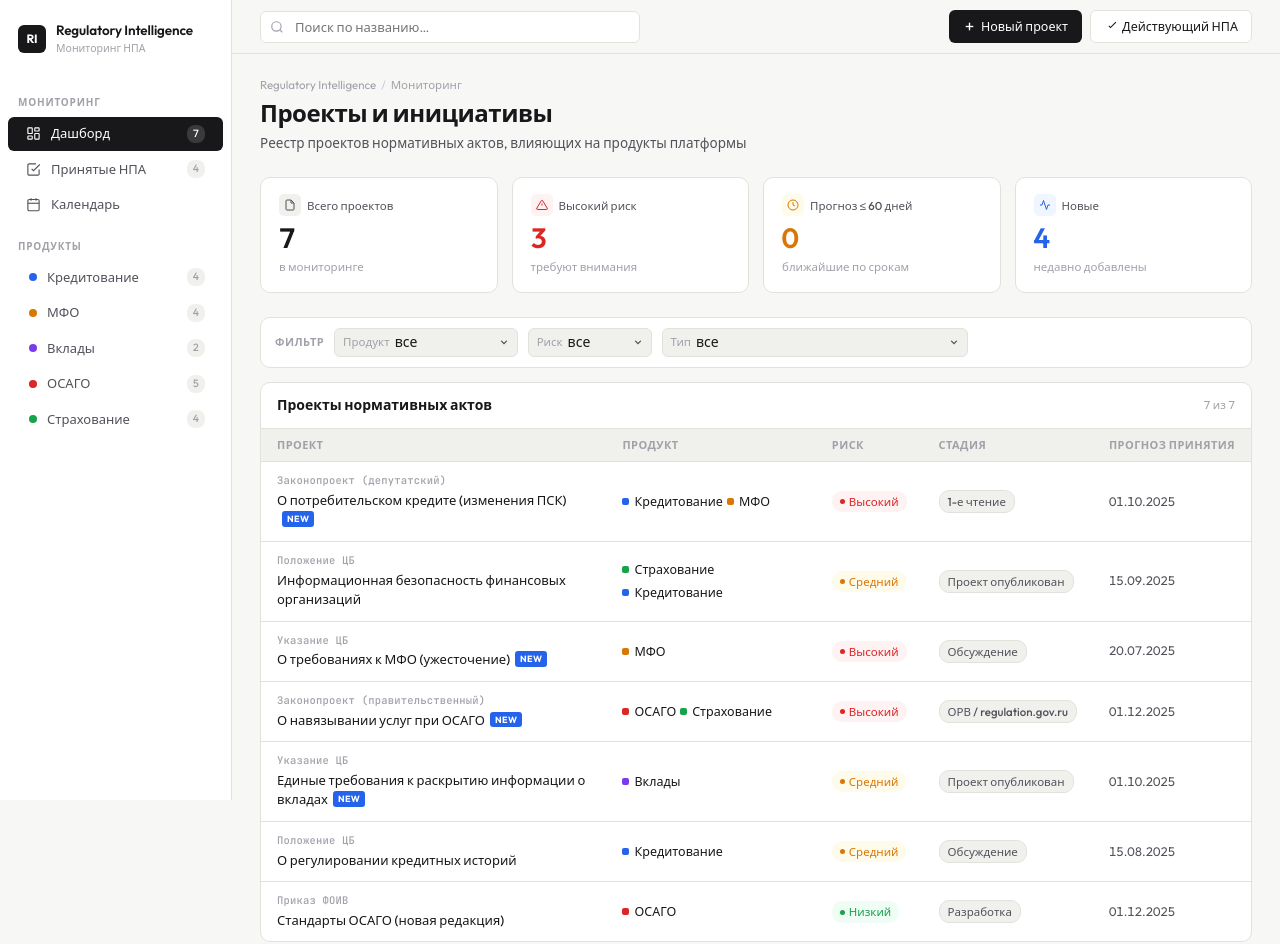
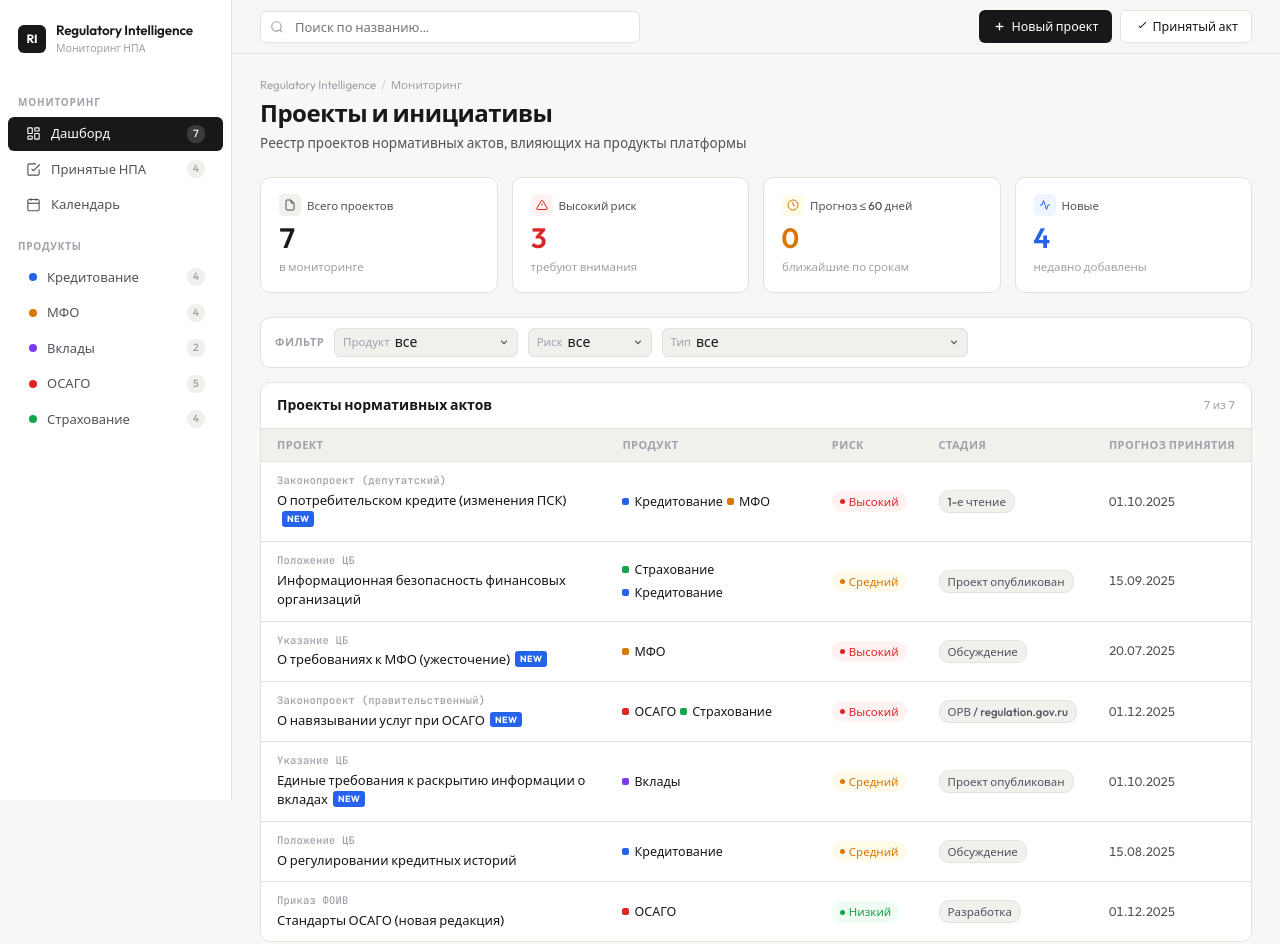
Before and after one commit to Kto-toto/Coder, a plain HTML site: page ri_platform.html in a window 1280 px wide. Shown: the top 944 px of the page. Drawn offline with Linux system fonts and the light colour scheme.

Commit message:
update branch

```diff
--- a/ri_platform.html
+++ b/ri_platform.html
@@ -252,7 +252,7 @@ tbody tr:hover td{background:var(--s2)}
     <div class="srch"><svg viewBox="0 0 24 24" fill="none" stroke="currentColor" stroke-width="2"><circle cx="11" cy="11" r="8"/><line x1="21" y1="21" x2="16.65" y2="16.65"/></svg><input id="gs" placeholder="Поиск по названию…" oninput="gsearch(this.value)"></div>
     <div class="top-r">
       <button class="btn btn-p" onclick="openNew('project')"><svg viewBox="0 0 24 24" fill="none" stroke="currentColor" stroke-width="2.5"><line x1="12" y1="5" x2="12" y2="19"/><line x1="5" y1="12" x2="19" y2="12"/></svg>Новый проект</button>
-      <button class="btn btn-s" onclick="openNew('active')"><svg viewBox="0 0 24 24" fill="none" stroke="currentColor" stroke-width="2"><path d="M9 11l3 3L22 4"/></svg>Действующий НПА</button>
+      <button class="btn btn-s" onclick="openNew('active')"><svg viewBox="0 0 24 24" fill="none" stroke="currentColor" stroke-width="2"><path d="M9 11l3 3L22 4"/></svg>Принятый акт</button>
     </div>
   </div>
   <div class="ct" id="ct"></div>
@@ -603,7 +603,7 @@ function showEditForm(item,isNew,type){
   const selProds=item.products||[];
 
   document.getElementById('mo-in').innerHTML=`<style>#mo-box{max-width:700px}</style>
-  <div class="mo-h"><div><div class="mo-st">${isNew?'Создание':'Редактирование'}</div><div class="mo-t">${isNew?(isProj?'Новый проект':'Новый действующий НПА'):item.title}</div></div>
+  <div class="mo-h"><div><div class="mo-st">${isNew?'Создание':'Редактирование'}</div><div class="mo-t">${isNew?(isProj?'Новый проект':'Новый принятый акт'):item.title}</div></div>
     <button class="mo-x" onclick="${isNew?'closeMo()':(isProj?`openProj(${item.id})`:`openAct(${item.id})`)}"><svg viewBox="0 0 24 24" fill="none" stroke="currentColor" stroke-width="2"><line x1="18" y1="6" x2="6" y2="18"/><line x1="6" y1="6" x2="18" y2="18"/></svg></button>
   </div>
   <div class="mo-bd">
```
Also changed, not shown: 1 other file.
